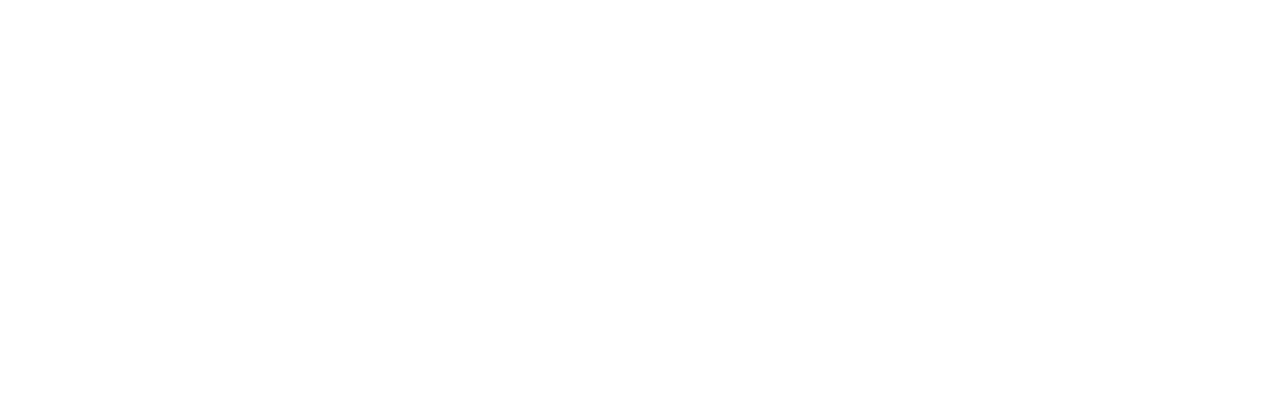
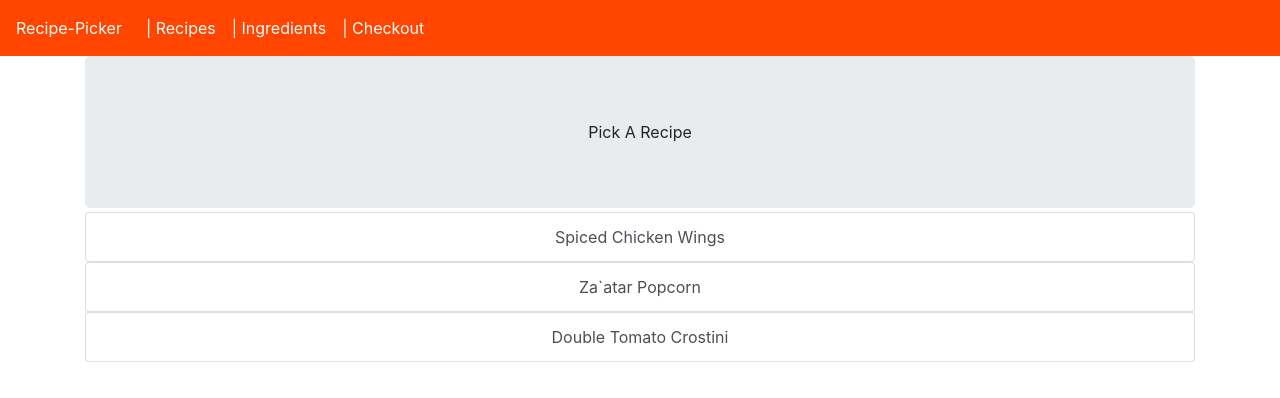
Before and after one commit to benmatela/recipe-picker, an Angular app: page / in a window 1280 px wide. Shown: the top 398 px of the page. Built offline with nearby package versions, Linux system fonts and the light colour scheme.

Commit message:
recipe list

```diff
--- a/src/app/app-routing.module.ts
+++ b/src/app/app-routing.module.ts
@@ -10,7 +10,7 @@
 @NgModule({
   imports: [RouterModule.forRoot(routes)],
   exports: [RouterModule],
-  declarations: [RecipeComponent]
+  declarations: []
 })
 export class AppRoutingModule { }
 
--- a/src/app/app.component.html
+++ b/src/app/app.component.html
@@ -1 +1,5 @@
 <app-navbar></app-navbar>
+
+<div class="container">
+    <router-outlet></router-outlet>
+</div>
--- a/src/app/components/navbar/navbar.component.html
+++ b/src/app/components/navbar/navbar.component.html
@@ -1,12 +1,13 @@
 <nav class="navbar navbar-expand-lg main-theme">
   <a class="navbar-brand" href="#">Recipe-Picker</a>
-    <button class="navbar-toggler" type="button" data-toggle="collapse" data-target="#navbarNav" aria-controls="navbarNav" aria-expanded="false" aria-label="Toggle navigation">
+  <button class="navbar-toggler" type="button" data-toggle="collapse" data-target="#navbarNav" aria-controls="navbarNav"
+    aria-expanded="false" aria-label="Toggle navigation">
     <span class="navbar-toggler-icon"></span>
   </button>
   <div class="collapse navbar-collapse text-center" id="navbarNav">
     <ul class="navbar-nav">
       <li class="nav-item active">
-          <a class="nav-link" href="#">| Recipes <span class="sr-only">(current)</span></a>
+        <a class="nav-link" [routerLink]="['']">| Recipes <span class="sr-only">(current)</span></a>
       </li>
       <li class="nav-item">
         <a class="nav-link" href="#">| Ingredients </a>
--- a/src/app/components/recipe/recipe.component.html
+++ b/src/app/components/recipe/recipe.component.html
@@ -1 +1,6 @@
-<p>recipe works!</p>
+<div class="jumbotron text-center mb-1 sticky">Pick A Recipe</div>
+
+<div class="list-group text-center" *ngFor="let recipe of recipes">
+    <a href="#" class="list-group-item list-group-item-action recipe" data-toggle="tooltip" data-placement="Pick Me!"
+        title="Preparation Time: {{recipe.preparationTime}}">{{ recipe.name }}</a>
+</div>
--- a/src/app/components/recipe/recipe.component.scss
+++ b/src/app/components/recipe/recipe.component.scss
@@ -0,0 +1,5 @@
+.recipe:hover {
+    background-color: orangered !important;
+    color: white;
+    transform: scale(1.1);
+}
--- a/src/app/components/recipe/recipe.component.ts
+++ b/src/app/components/recipe/recipe.component.ts
@@ -10,10 +10,11 @@
 export class RecipeComponent implements OnInit {
   recipes: Recipe[] = [];
 
-  constructor(private recipeService: RecipeService) { }
+  constructor(private recipeService: RecipeService) {
+    this.recipes = this.recipeService.getRecipes();
+   }
 
   ngOnInit() {
-    this.recipes = this.recipeService.getRecipes();
   }
 
 }
--- a/src/styles.scss
+++ b/src/styles.scss
@@ -4,3 +4,17 @@
     background-color: orangered;
     color: white;
 }
+
+.sticky {
+    width: 100%;
+    height: auto;
+    margin: 0;
+    left: 0;
+    right: 0;
+    top: 0;
+    overflow: hidden;
+    display: block;
+    position: sticky;
+    position: -webkit-sticky;
+    z-index: 5;
+}
```
Also changed, not shown: src/app/app.module.ts (+5 -4 lines). Lines whose indentation alone changed are shown as unchanged.
